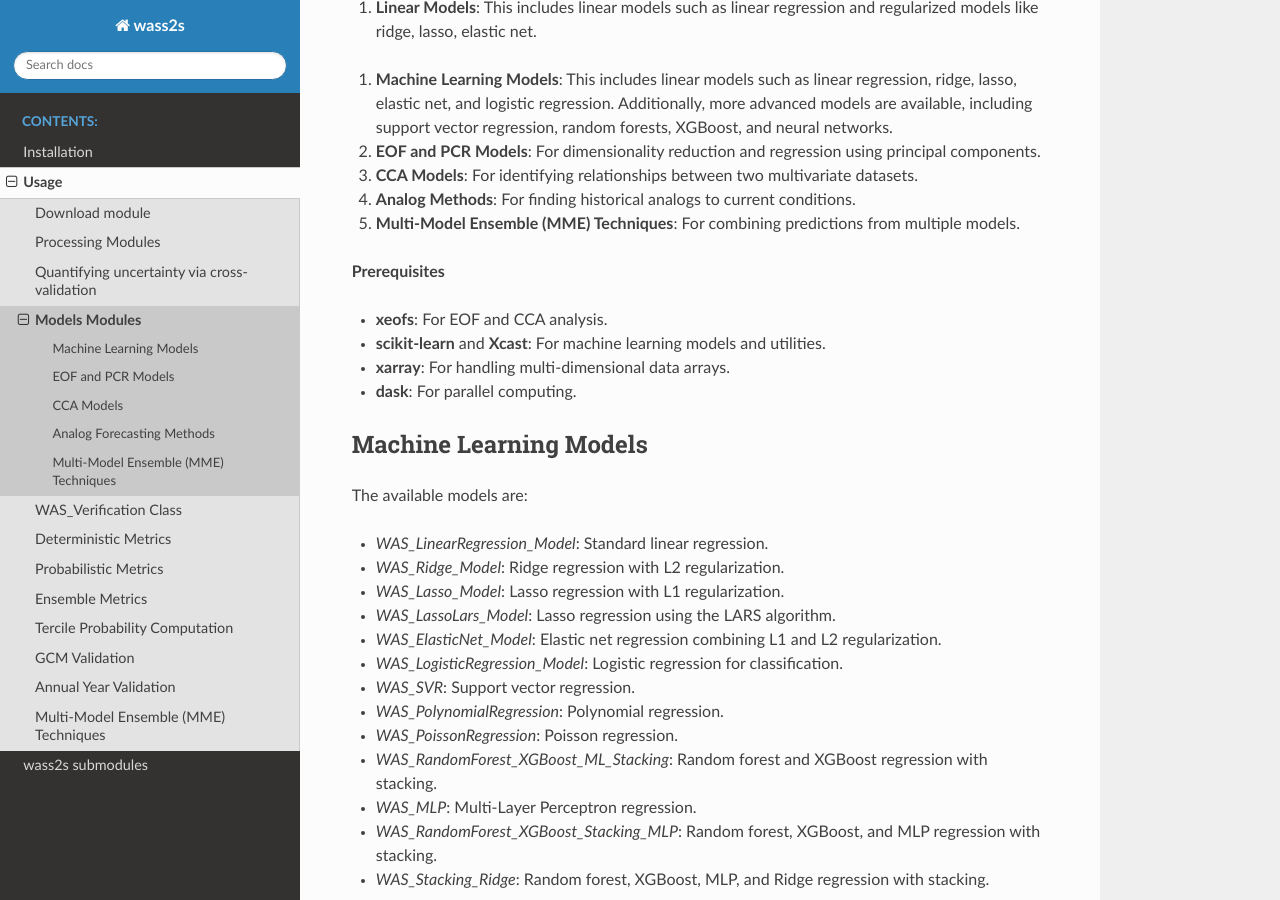
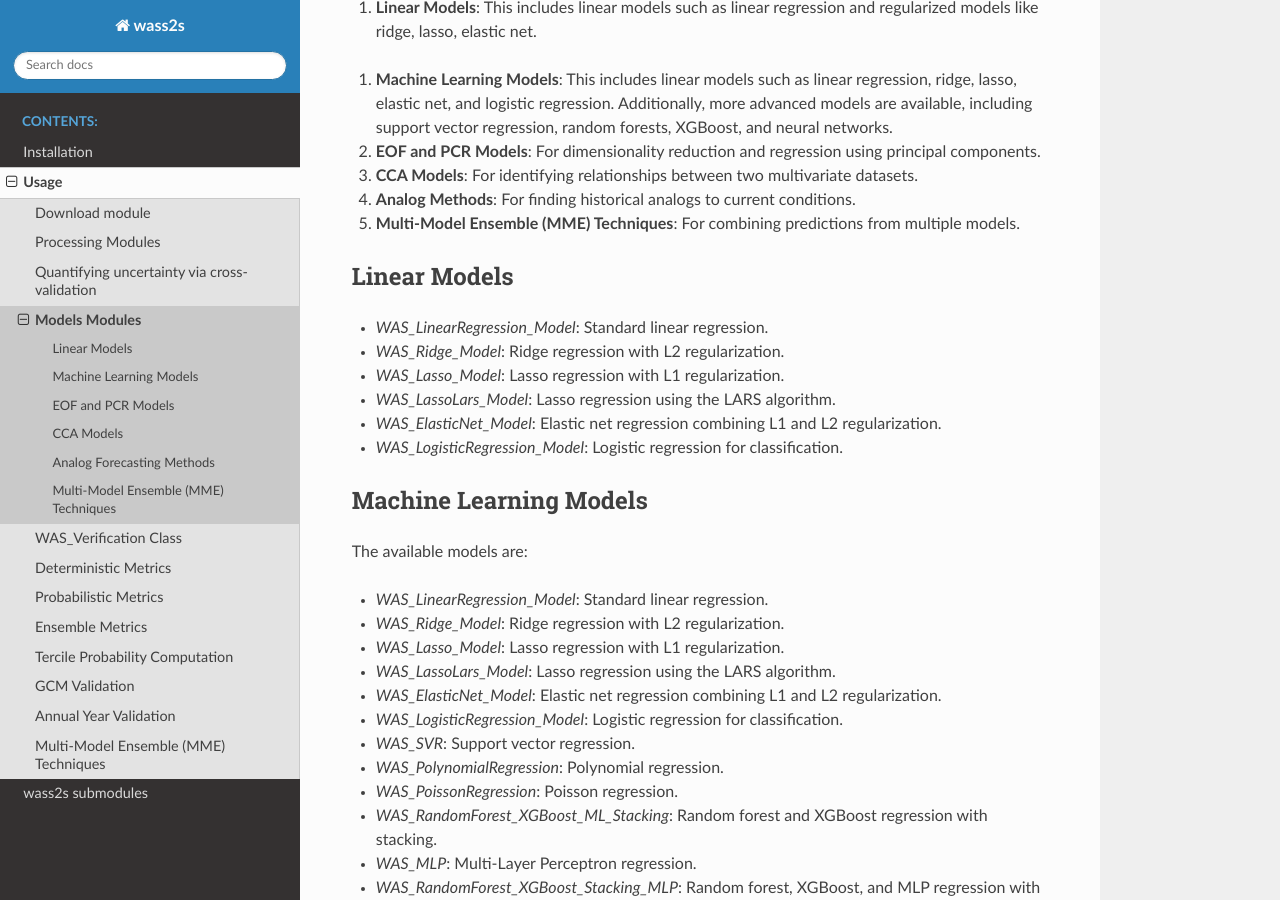
Before and after one commit to hmandela/wass2s_readthedocs, a Sphinx documentation site: the page built from docs/source/Models.rst, in a window 1280 px wide and 900 px high, scrolled down 380 px. Built offline with Sphinx 7.4.7 and the Read the Docs theme 3.1.0, drawn with Linux system fonts in a browser that asks for light colours; pages that are not in the unit, such as notebooks, are missing from menus.

Commit message:
modified

```diff
--- a/docs/requirements.txt
+++ b/docs/requirements.txt
@@ -1,3 +1,3 @@
 sphinx>=4.0
 sphinx-rtd-theme>=1.0
-wass2s>=0.1.11
+wass2s>=0.1.10
--- a/docs/source/Models.rst
+++ b/docs/source/Models.rst
@@ -16,12 +16,18 @@ The models modules are organized into several classes, each implementing a speci
 4. **Analog Methods**: For finding historical analogs to current conditions.
 5. **Multi-Model Ensemble (MME) Techniques**: For combining predictions from multiple models.
 
-**Prerequisites**
+==============================================
+Linear Models
+==============================================
 
-- **xeofs**: For EOF and CCA analysis.
-- **scikit-learn** and **Xcast**: For machine learning models and utilities.
-- **xarray**: For handling multi-dimensional data arrays.
-- **dask**: For parallel computing.
+- `WAS_LinearRegression_Model`: Standard linear regression.
+- `WAS_Ridge_Model`: Ridge regression with L2 regularization.
+- `WAS_Lasso_Model`: Lasso regression with L1 regularization.
+- `WAS_LassoLars_Model`: Lasso regression using the LARS algorithm.
+- `WAS_ElasticNet_Model`: Elastic net regression combining L1 and L2 regularization.
+- `WAS_LogisticRegression_Model`: Logistic regression for classification.
+
+
 
 ==============================================
 Machine Learning Models
--- a/docs/source/Processing.rst
+++ b/docs/source/Processing.rst
@@ -37,6 +37,7 @@ DAILY/ELEV   92.0     153.0
 
 
 **Climate Prediction Tools (CPT)**: Format for seasonal aggregation (used in climate prediction tools) before merging.
+
 ======= ===== ====== =====
 STATION ABEO  ABUJ   ADEK
 ======= ===== ====== =====
```
Also changed, not shown: docs/source/api.rst (+0 -9 lines).
